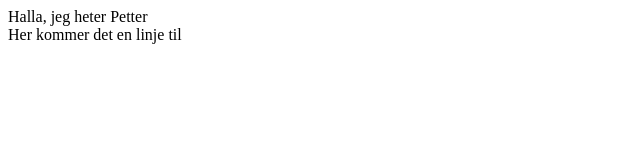
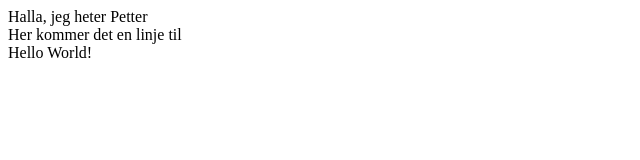
Before and after one commit to sigurdo/project_website, a plain HTML site: page index.html in a window 1280 px wide. Shown: the whole page, without its empty margins (0-640 px from the left). Drawn offline with Linux system fonts and the light colour scheme.

Commit message:
Adda Hello World! til index.html

```diff
--- a/index.html
+++ b/index.html
@@ -2,6 +2,7 @@
 <html>
 	<body>
 		Halla, jeg heter Petter<br>
-		Her kommer det en linje til
+		Her kommer det en linje til<br>
+		Hello World!
 	</body>
 </html>
```
